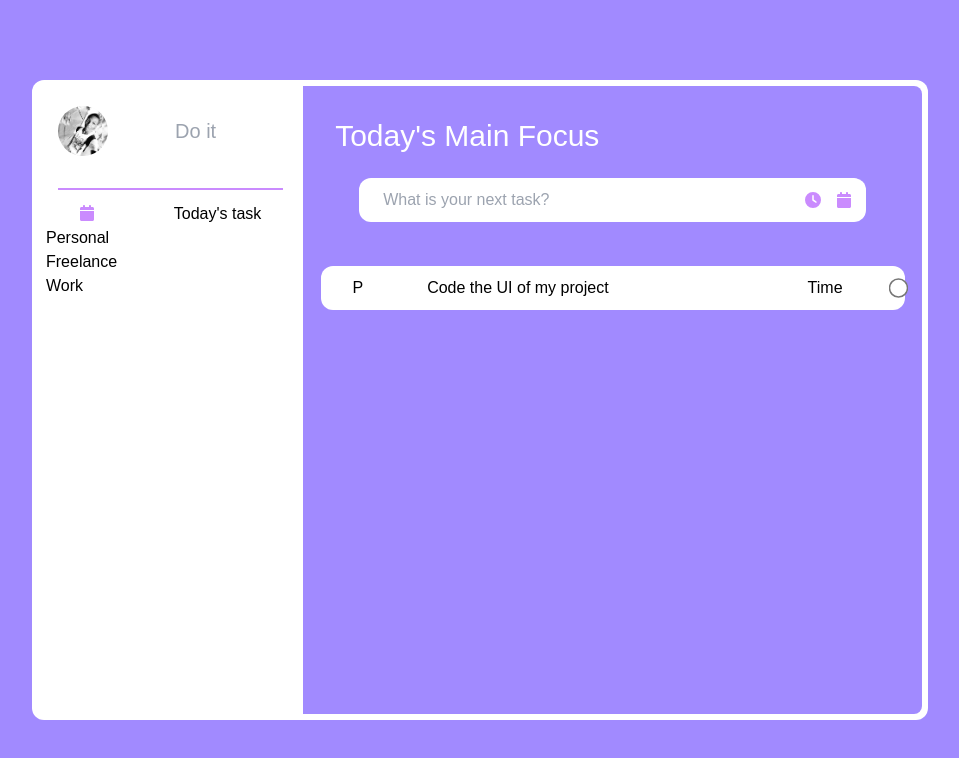
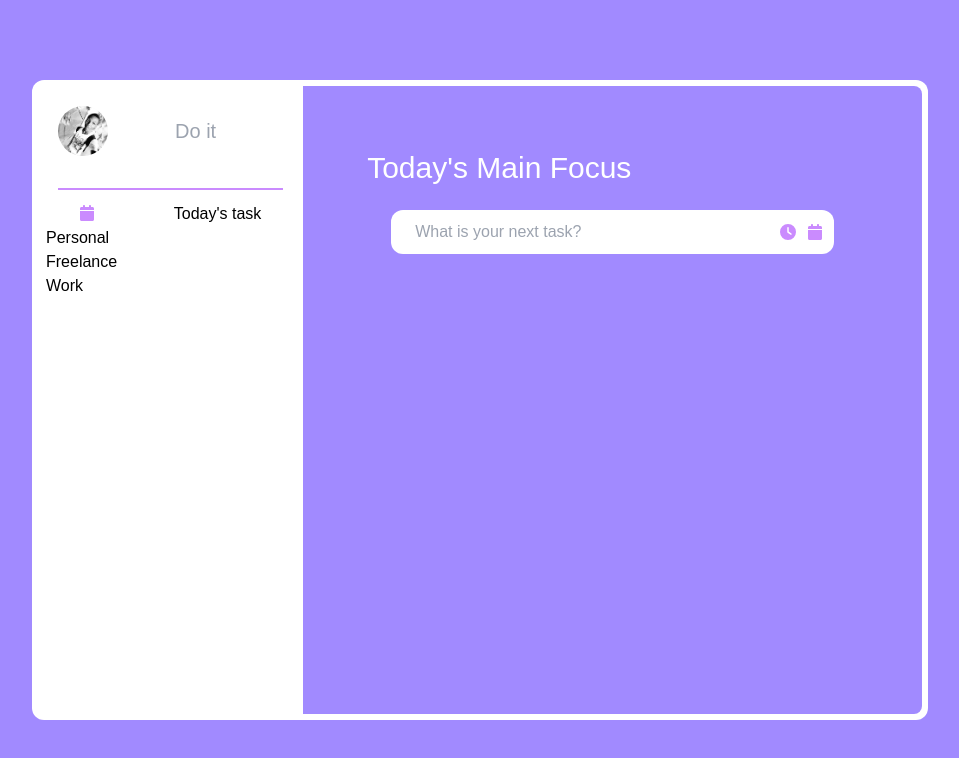
Before and after one commit to KaptainCS3/MentorShip__Digital_Rental, a React (Create React App) app in the folder DAY 1/todo-app/: page / in a window 1280 px wide. Shown: the top 758 px of the page, without its empty margins (160-1119 px from the left). Built offline with nearby package versions, Linux system fonts and the light colour scheme.

Commit message:
structure layout tailwind

```diff
--- a/DAY 1/todo-app/src/components/MainContainer.js
+++ b/DAY 1/todo-app/src/components/MainContainer.js
@@ -4,11 +4,10 @@ import Todo from './Todo'
 import TodoForm from './TodoForm'
 const MainContainer = () => {
   return (
-    <section className={styles.container}>
-        <TodoForm />
-        <Todo />
+    <section className="w-[70%] bg-[#a18aff] rounded-tr-[0.5em] rounded-br-[0.5em] p-[2em]">
+      <TodoForm />
     </section>
-  )
+  );
 }
 
 export default MainContainer
```
